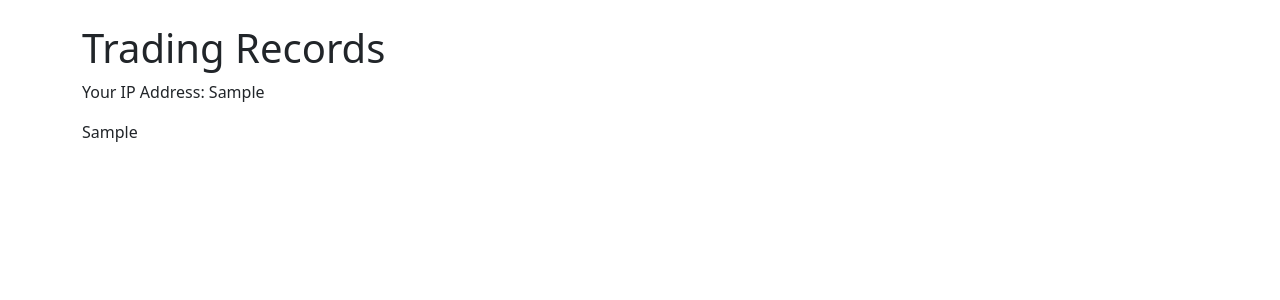
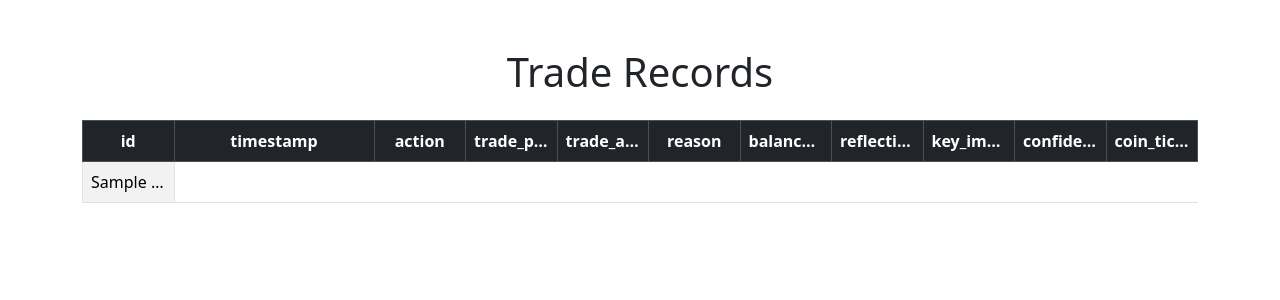
Before and after one commit to mnseok/trading-bot, a Flask app: template templates/index.html in a window 1280 px wide. Shown: the top 300 px of the page. Run offline with Flask 3, Linux system fonts and the light colour scheme; the template is opened without the code that fills it: most values are stand-ins (such as "Sample title", 1, 10 or a date in 2020).

Commit message:
feat: all

```diff
--- a/api/index.py
+++ /dev/null
@@ -1,62 +0,0 @@
-from flask import Flask, render_template
-import sqlite3
-import pandas as pd
-import socket
-import subprocess
-
-app = Flask(__name__)
-
-# SQLite database path
-DB_PATH = "trading_records.db"
-
-def fetch_trade_records():
-    """Fetch trading records from SQLite."""
-    try:
-        conn = sqlite3.connect(DB_PATH)
-        query = "SELECT * FROM trade_records ORDER BY timestamp DESC"
-        df = pd.read_sql_query(query, conn)
-        conn.close()
-        return df
-    except Exception as e:
-        print(f"Error fetching trade records: {e}")
-        return pd.DataFrame()
-
-def get_local_ip():
-    """Get the local IP address of the machine."""
-    try:
-        hostname = socket.gethostname()
-        local_ip = socket.gethostbyname(hostname)
-        return local_ip
-    except Exception as e:
-        print(f"Error getting local IP: {e}")
-        return "Unavailable"
-
-@app.route("/")
-def home():
-    """Homepage displaying the trading records and IP address."""
-    records = fetch_trade_records()
-    local_ip = get_local_ip()
-
-    if records.empty:
-        message = "No trade records found."
-        return render_template("index.html", message=message, local_ip=local_ip)
-
-    # Convert DataFrame to HTML table
-    table_html = records.to_html(index=False, classes="table table-striped", border=0)
-    return render_template("index.html", table_html=table_html, local_ip=local_ip)
-
-def start_trading_bot():
-    """Ensure the trading bot script is running."""
-    try:
-        # Replace 'trading_bot.py' with the actual filename of your bot script
-        subprocess.Popen(["python", "trading_bot.py"], stdout=subprocess.DEVNULL, stderr=subprocess.DEVNULL)
-        print("Trading bot script started.")
-    except Exception as e:
-        print(f"Error starting trading bot: {e}")
-
-if __name__ == "__main__":
-    # Start the trading bot in the background
-    start_trading_bot()
-
-    # Run the Flask app
-    app.run(debug=True)
--- /dev/null
+++ b/app.py
@@ -0,0 +1,60 @@
+from flask import Flask, render_template
+import sqlite3
+import pandas as pd
+import subprocess
+
+app = Flask(__name__)
+
+# SQLite 데이터베이스 파일 경로
+DB_PATH = "trading_records.db"
+
+def fetch_trade_records():
+    """SQLite에서 거래 기록을 가져옴"""
+    try:
+        conn = sqlite3.connect(DB_PATH)
+        query = "SELECT * FROM trade_records ORDER BY timestamp DESC"
+        df = pd.read_sql_query(query, conn)
+        conn.close()
+        return df
+    except Exception as e:
+        print(f"Error fetching trade records: {e}")
+        return pd.DataFrame()
+
+from datetime import datetime
+
+@app.route("/")
+def home():
+    """홈페이지: 거래 기록 테이블 표시"""
+    records = fetch_trade_records()
+    if records.empty:
+        message = "No trade records found."
+        return render_template("index.html", records=[], columns=[], message=message)
+
+    # 데이터프레임을 리스트로 변환 (행 및 열 인덱스 포함)
+    records_with_index = []
+    for row_index, row in enumerate(records.values):
+        row_with_index = {"row_index": row_index, "cells": []}
+        for cell_index, cell in enumerate(row):
+            # timestamp 포맷팅
+            if cell_index == 1:  # timestamp 열
+                cell = datetime.strptime(cell, "%Y-%m-%dT%H:%M:%S.%f").strftime(
+                    "%Y-%m-%d %H:%M:%S"
+                )
+            row_with_index["cells"].append({"cell_index": cell_index, "value": cell})
+        records_with_index.append(row_with_index)
+
+    return render_template("index.html", records=records_with_index, columns=records.columns)
+
+def start_trading_bot():
+    """Ensure the trading bot script is running."""
+    try:
+        # Replace 'trading_bot.py' with the actual filename of your bot script
+        subprocess.Popen(["python", "mvp.py"], stdout=subprocess.DEVNULL, stderr=subprocess.DEVNULL)
+        print("Trading bot script started.")
+    except Exception as e:
+        print(f"Error starting trading bot: {e}")
+
+if __name__ == "__main__":
+    # 거래 봇 실행
+    # start_trading_bot()
+    app.run(debug=True)
--- a/templates/index.html
+++ b/templates/index.html
@@ -3,21 +3,139 @@
   <head>
     <meta charset="UTF-8" />
     <meta name="viewport" content="width=device-width, initial-scale=1.0" />
-    <title>Trading Records</title>
+    <title>Trade Records</title>
     <link
+      href="https://cdn.jsdelivr.net/npm/bootstrap@5.3.0-alpha3/dist/css/bootstrap.min.css"
       rel="stylesheet"
-      href="https://cdn.jsdelivr.net/npm/bootstrap@5.3.0/dist/css/bootstrap.min.css"
     />
+    <style>
+      .table-container {
+        display: flex;
+        justify-content: center;
+        margin-top: 20px;
+      }
+      table {
+        table-layout: fixed; /* 열 너비를 고정 */
+        width: 100%; /* 테이블 전체 너비 고정 */
+      }
+      th,
+      td {
+        text-align: center;
+        white-space: nowrap; /* 텍스트 줄바꿈 방지 */
+        overflow: hidden;
+        text-overflow: ellipsis; /* 텍스트 넘칠 경우 말줄임표 */
+      }
+      .timestamp-column {
+        width: 200px; /* timestamp 열의 고정 너비 */
+      }
+      .actions-column {
+        width: 150px; /* Actions 열의 고정 너비 */
+      }
+      .text-truncate-container {
+        display: flex; /* 텍스트와 버튼을 가로 배치 */
+        align-items: center; /* 버튼과 텍스트를 수직 중앙 정렬 */
+        gap: 5px; /* 텍스트와 버튼 사이 간격 */
+      }
+      .text-truncate-container span {
+        flex-grow: 1; /* 텍스트가 공간을 차지하도록 설정 */
+        overflow: hidden;
+        text-overflow: ellipsis; /* 텍스트 넘칠 경우 말줄임표 */
+        white-space: nowrap;
+      }
+    </style>
   </head>
   <body>
-    <div class="container">
-      <h1 class="mt-4">Trading Records</h1>
-      <p>Your IP Address: {{ local_ip }}</p>
+    <div class="container mt-5">
+      <h1 class="text-center mb-4">Trade Records</h1>
       {% if message %}
-      <p>{{ message }}</p>
+      <p class="text-center text-muted">{{ message }}</p>
       {% else %}
-      <div>{{ table_html|safe }}</div>
+      <div class="table-container">
+        <table class="table table-striped table-bordered table-hover">
+          <thead class="table-dark">
+            <tr>
+              <th>id</th>
+              <th class="timestamp-column">timestamp</th>
+              <th>action</th>
+              <th>trade_percent</th>
+              <th>trade_amount</th>
+              <th>reason</th>
+              <th>balance_after</th>
+              <th>reflection</th>
+              <th>key_improvement</th>
+              <th>confidence_level</th>
+              <th>coin_ticker</th>
+            </tr>
+          </thead>
+          <tbody>
+            {% for record in records %}
+            <tr>
+              {% for cell in record.cells %} {% if columns[cell.cell_index] ==
+              'Timestamp' %}
+              <td class="timestamp-column">{{ cell.value }}</td>
+              {% elif cell.cell_index in [5, 7, 8] %}
+              <td>
+                <div class="text-truncate-container">
+                  <span>{{ cell.value }}</span>
+                  {% if cell.value and cell.value != "None" %}
+                  <button
+                    class="btn btn-link p-0 text-primary"
+                    data-bs-toggle="modal"
+                    data-bs-target="#modal-{{ record.row_index }}-{{ cell.cell_index }}"
+                  >
+                    더 보기
+                  </button>
+                  {% endif %}
+                </div>
+              </td>
+              {% elif columns[cell.cell_index] == 'Actions' %}
+              <td class="actions-column">
+                <button class="btn btn-sm btn-primary">Edit</button>
+                <button class="btn btn-sm btn-danger">Delete</button>
+              </td>
+              {% else %}
+              <td>{{ cell.value }}</td>
+              {% endif %} {% endfor %}
+            </tr>
+            {% endfor %}
+          </tbody>
+        </table>
+      </div>
       {% endif %}
     </div>
+
+    <!-- 모달 -->
+    {% for record in records %} {% for cell in record.cells %} {% if
+    cell.cell_index in [5, 7, 8] and cell.value and cell.value != "None" %}
+    <div
+      class="modal fade"
+      id="modal-{{ record.row_index }}-{{ cell.cell_index }}"
+      tabindex="-1"
+      aria-labelledby="modalLabel-{{ record.row_index }}-{{ cell.cell_index }}"
+      aria-hidden="true"
+    >
+      <div class="modal-dialog">
+        <div class="modal-content">
+          <div class="modal-header">
+            <h5
+              class="modal-title"
+              id="modalLabel-{{ record.row_index }}-{{ cell.cell_index }}"
+            >
+              상세 내용
+            </h5>
+            <button
+              type="button"
+              class="btn-close"
+              data-bs-dismiss="modal"
+              aria-label="Close"
+            ></button>
+          </div>
+          <div class="modal-body">{{ cell.value }}</div>
+        </div>
+      </div>
+    </div>
+    {% endif %} {% endfor %} {% endfor %}
+
+    <script src="https://cdn.jsdelivr.net/npm/bootstrap@5.3.0-alpha3/dist/js/bootstrap.bundle.min.js"></script>
   </body>
 </html>
```
Also changed, not shown: mvp.py (+133 -45 lines), upbit_chart.png.
